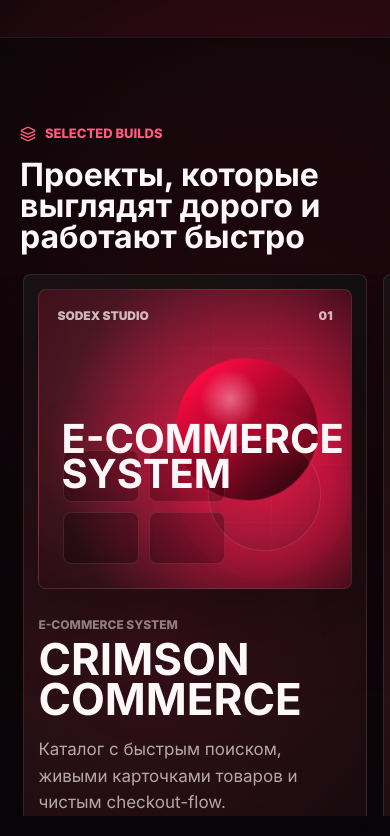
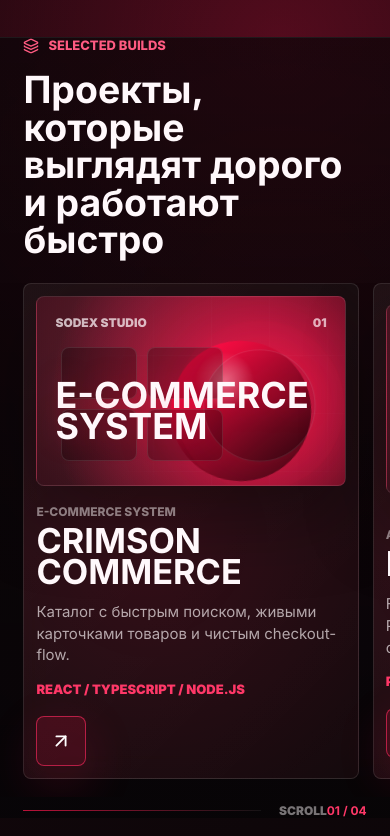
Before and after one commit to Sodex00/SodeX-Studio, a React (Vite) app: page / in a window 390 px wide. Shown: the part 1080-1916 px from the top of the page. Built offline with nearby package versions, Linux system fonts and the light colour scheme.

Commit message:
Improve mobile project slider

```diff
--- a/src/main.tsx
+++ b/src/main.tsx
@@ -59,6 +59,13 @@ function App() {
     if (!section || !rail) return;
 
     const updateMetrics = () => {
+      if (window.innerWidth <= 760) {
+        setWorksHeight(undefined);
+        section.style.setProperty("--project-shift", "0px");
+        rail.style.setProperty("--project-progress", "0");
+        return;
+      }
+
       const maxShift = Math.max(0, rail.scrollWidth - window.innerWidth + window.innerWidth * 0.06);
       const releaseOffset = Math.min(260, window.innerHeight * 0.22);
       setWorksHeight(window.innerHeight + Math.max(0, maxShift - releaseOffset));
@@ -66,6 +73,8 @@ function App() {
     };
 
     const updateScroll = () => {
+      if (window.innerWidth <= 760) return;
+
       const maxShift = Number.parseFloat(section.style.getPropertyValue("--project-shift")) || 0;
       const start = section.offsetTop;
       const usableShift = Math.max(1, section.offsetHeight - window.innerHeight);
@@ -74,14 +83,23 @@ function App() {
       setActiveProject(Math.min(projects.length, Math.max(1, Math.round(progress * (projects.length - 1)) + 1)));
     };
 
+    const updateMobileRail = () => {
+      if (window.innerWidth > 760) return;
+      const maxScroll = Math.max(1, rail.scrollWidth - rail.clientWidth);
+      const progress = Math.min(Math.max(rail.scrollLeft / maxScroll, 0), 1);
+      setActiveProject(Math.min(projects.length, Math.max(1, Math.round(progress * (projects.length - 1)) + 1)));
+    };
+
     updateMetrics();
     updateScroll();
     window.addEventListener("resize", updateMetrics);
     window.addEventListener("scroll", updateScroll, { passive: true });
+    rail.addEventListener("scroll", updateMobileRail, { passive: true });
 
     return () => {
       window.removeEventListener("resize", updateMetrics);
       window.removeEventListener("scroll", updateScroll);
+      rail.removeEventListener("scroll", updateMobileRail);
     };
   }, []);
 
--- a/src/styles.css
+++ b/src/styles.css
@@ -750,6 +750,101 @@ h3 {
   }
 }
 
+@media (max-width: 760px) {
+  .works-section {
+    height: auto !important;
+    min-height: 0;
+    padding: 74px 0;
+  }
+
+  .works-sticky {
+    position: relative;
+    top: auto;
+    height: auto;
+    min-height: 0;
+    justify-content: flex-start;
+    padding: 0;
+    overflow: visible;
+  }
+
+  .works-sticky .section-head {
+    width: auto;
+    margin: 0 clamp(20px, 6vw, 88px) 24px;
+  }
+
+  .works-sticky h2 {
+    font-size: clamp(30px, 9.6vw, 44px);
+    line-height: 1;
+  }
+
+  .project-window {
+    overflow: hidden;
+  }
+
+  .project-rail {
+    display: flex;
+    width: 100%;
+    gap: 14px;
+    padding: 0 clamp(20px, 6vw, 88px) 18px;
+    overflow-x: auto;
+    overscroll-behavior-x: contain;
+    scroll-padding-inline: clamp(20px, 6vw, 88px);
+    scroll-snap-type: x mandatory;
+    scrollbar-width: none;
+    transform: none;
+    -webkit-overflow-scrolling: touch;
+  }
+
+  .project-rail::-webkit-scrollbar {
+    display: none;
+  }
+
+  .portfolio-slide {
+    flex: 0 0 86vw;
+    grid-template-columns: 1fr;
+    min-height: 0;
+    gap: 18px;
+    padding: 12px;
+    scroll-snap-align: center;
+  }
+
+  .project-preview {
+    min-height: 190px;
+  }
+
+  .project-preview strong {
+    left: 18px;
+    max-width: calc(100% - 36px);
+    font-size: clamp(28px, 9.2vw, 38px);
+  }
+
+  .project-info h3 {
+    margin-bottom: 12px;
+    font-size: clamp(30px, 8.8vw, 38px);
+  }
+
+  .project-info span {
+    font-size: 15px;
+    line-height: 1.45;
+  }
+
+  .project-info small {
+    margin-top: 16px;
+    font-size: 13px;
+  }
+
+  .project-info button {
+    width: 50px;
+    height: 50px;
+    margin-top: 18px;
+  }
+
+  .rail-hint {
+    width: auto;
+    margin: 6px clamp(20px, 6vw, 88px) 0;
+  }
+}
+
 @media (max-width: 640px) {
   .topbar {
     position: absolute;
@@ -782,33 +877,6 @@ h3 {
     padding-bottom: 50px;
   }
 
-  .project-rail {
-    grid-auto-columns: 88vw;
-    gap: 16px;
-    padding-bottom: 18px;
-  }
-
-  .portfolio-slide {
-    padding: 14px;
-  }
-
-  .project-preview {
-    min-height: 300px;
-  }
-
-  .project-preview strong {
-    font-size: 40px;
-  }
-
-  .project-info h3 {
-    font-size: 44px;
-  }
-
-  .project-info button {
-    width: 56px;
-    height: 56px;
-  }
-
   .marquee {
     width: calc(100% + 28vw);
     margin-left: -14vw;
```
